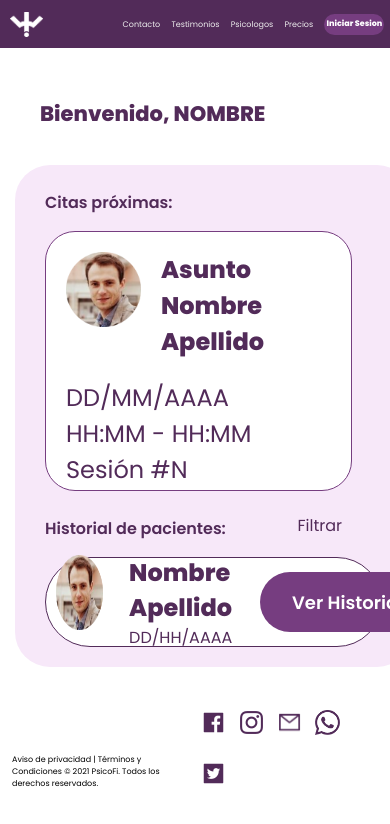
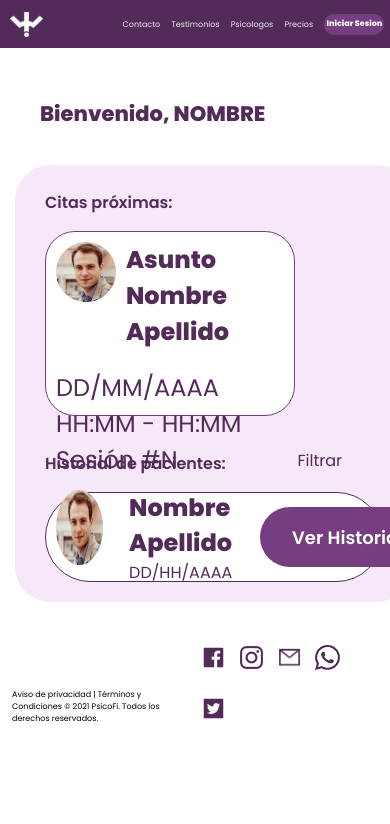
Before and after one commit to jesus13santi/Psicofi, a React (Create React App) app: page /deck in a window 390 px wide. Shown: the top 824 px of the page. Built offline with nearby package versions, Linux system fonts and the light colour scheme.

Commit message:
Update UTabCard.module.css

```diff
--- a/src/components/UTabCard/UTabCard.module.css
+++ b/src/components/UTabCard/UTabCard.module.css
@@ -37,3 +37,49 @@
     line-height: 2.25rem;
     color: #522B59;
 }
+
+/*Media Query*/
+/*Tablet*/
+
+/*Mobile*/
+@media(max-width:428px){
+    .container{
+        background: #FFFFFF;
+        border: 0.063rem solid #763D80;
+        box-sizing: border-box;
+        border-radius: 1.875rem;
+        width: 15.625rem;
+        height: 11.563rem;
+        padding: 0.625rem;
+        margin-right: 1.25rem;
+        margin-bottom: 1.875rem;
+    }
+
+    .profile{
+        display: flex;
+    }
+
+    .profile img{
+        width: 3.75rem;
+        height: 3.75rem;
+        margin-right: 0.625rem;
+    }
+
+    .profileText {
+        font-style: normal;
+        font-weight: bold;
+        font-size: 1.5rem;
+        line-height: 2.25rem;
+
+        color: #522B59;
+    }
+
+    .appointmentInfo{
+        margin-top: 1.25rem;
+        font-style: normal;
+        font-weight: normal;
+        font-size: 1.5rem;
+        line-height: 2.25rem;
+        color: #522B59;
+    }
+}
```
